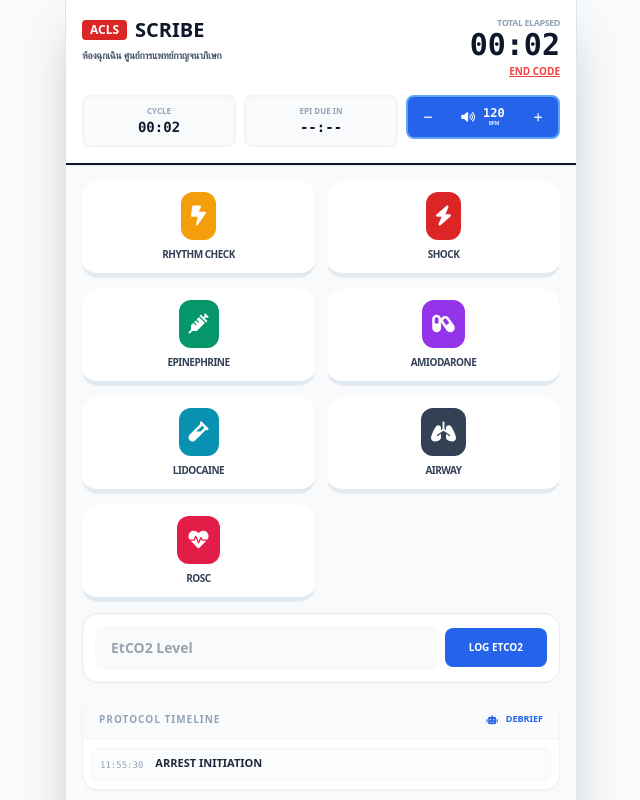
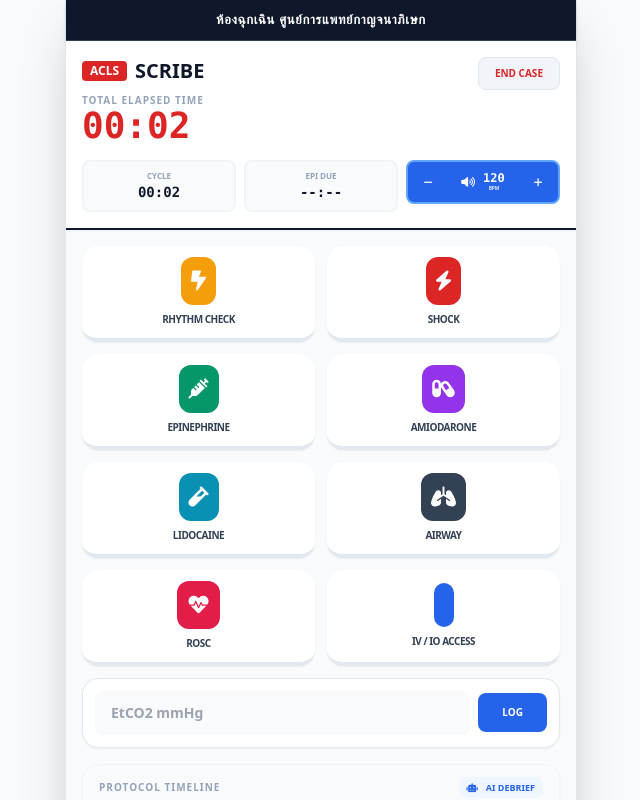
Before and after one commit to title-1k/ACLS-Notator, a React (Vite) app: page / in a window 1280 px wide. Both pictures are taken after a click on the button "START CODE". Shown: the top 800 px of the page, without its empty margins (319-959 px from the left). Built offline with nearby package versions, Linux system fonts and the light colour scheme.

Commit message:
feat: Enhance rhythm check and add hospital banner
Adjusted the automatic rhythm check trigger to occur precisely at 2 minutes. Removed unnecessary logic for shifting the cycle timer on manual rhythm checks. Added a high-visibility hospital banner to the application header.

```diff
--- a/App.tsx
+++ b/App.tsx
@@ -64,10 +64,9 @@ const App: React.FC = () => {
         const currentCycleElapsed = currentTotalElapsed - cycleStartTime;
         setCycleTime(currentCycleElapsed);
 
-        // Auto-trigger Rhythm Check at exactly 2 minutes (120,000 ms)
+        // Auto-trigger Rhythm Check at 2 minutes
         if (currentCycleElapsed >= 120000) {
           setShowRhythmPopover(true);
-          // Start next cycle immediately by shifting the baseline
           setCycleStartTime(prev => prev + 120000);
           if (window.navigator.vibrate) window.navigator.vibrate([200, 100, 200]);
         }
@@ -91,7 +90,6 @@ const App: React.FC = () => {
 
     if (type === ActionType.EPINEPHRINE) setLastEpiTime(timestamp);
     if (type === ActionType.RHYTHM_CHECK) {
-      // Manual log also resets the cycle timer to stay in sync with medical reality
       setCycleStartTime(timestamp);
     }
 
@@ -154,10 +152,17 @@ const App: React.FC = () => {
   };
 
   const epiDue = lastEpiTime !== null && (elapsedTime - lastEpiTime) >= 180000;
-  const cycleDue = cycleTime >= 110000; // Prepare for rhythm check 10s before
+  const cycleDue = cycleTime >= 110000;
 
   return (
     <div className="min-h-screen bg-slate-50 flex flex-col max-w-lg mx-auto shadow-none sm:shadow-2xl border-x border-slate-200">
+      {/* HIGH VISIBILITY HOSPITAL BANNER - ALWAYS VISIBLE AT TOP */}
+      <div className="bg-slate-900 text-white px-4 py-2.5 shadow-md no-print border-b border-slate-700">
+        <p className="text-[13px] font-black uppercase tracking-wider text-center">
+          ห้องฉุกเฉิน ศูนย์การแพทย์กาญจนาภิเษก
+        </p>
+      </div>
+
       <header className="p-4 bg-white border-b-2 border-slate-900 sticky top-0 z-50 shadow-sm no-print">
         <div className="flex justify-between items-start mb-4">
           <div className="flex-1">
@@ -165,19 +170,29 @@ const App: React.FC = () => {
               <span className="bg-red-600 text-white px-2 py-0.5 rounded text-xs">ACLS</span>
               SCRIBE
             </h1>
-            <p className="text-[10px] font-bold text-slate-600 mt-1 uppercase tracking-tight">ห้องฉุกเฉิน ศูนย์การแพทย์กาญจนาภิเษก</p>
+            <div className="mt-2">
+               {arrest.isActive ? (
+                <div className="flex flex-col">
+                  <span className="text-[10px] font-black text-slate-400 uppercase tracking-widest">TOTAL ELAPSED TIME</span>
+                  <span className="text-4xl font-mono font-black text-red-600 leading-none drop-shadow-sm">{formatTime(elapsedTime)}</span>
+                </div>
+              ) : (
+                <div className="flex items-center gap-2 text-slate-400 text-[10px] font-bold uppercase tracking-widest">
+                  <span className="w-2 h-2 rounded-full bg-slate-200"></span>
+                  Ready to record
+                </div>
+              )}
+            </div>
           </div>
 
           <div className="flex flex-col items-end">
-            {arrest.isActive ? (
-              <div className="flex flex-col items-end">
-                <span className="text-[9px] font-black text-slate-400 uppercase tracking-tighter">TOTAL ELAPSED</span>
-                <span className="text-3xl font-mono font-black text-slate-900 leading-none">{formatTime(elapsedTime)}</span>
-                <button onClick={() => setArrest(p => ({...p, isActive: false}))} className="text-[10px] font-black text-red-500 uppercase underline mt-1">End Code</button>
-              </div>
+            {!arrest.isActive ? (
+              <button onClick={startArrest} className="bg-red-600 text-white px-6 py-4 rounded-2xl font-black uppercase text-xs shadow-xl active:scale-95 transition-all">
+                Start Code
+              </button>
             ) : (
-              <button onClick={startArrest} className="bg-red-600 text-white px-6 py-3 rounded-xl font-black uppercase text-xs shadow-lg active:scale-95">
-                Start Code
+              <button onClick={() => setArrest(p => ({...p, isActive: false}))} className="bg-slate-100 text-red-600 px-4 py-2 rounded-lg font-black uppercase text-[10px] active:scale-95 border border-slate-200">
+                End Case
               </button>
             )}
           </div>
@@ -190,7 +205,7 @@ const App: React.FC = () => {
               <p className={`text-sm font-mono font-bold text-center ${cycleDue ? 'text-amber-600 animate-pulse' : 'text-slate-900'}`}>{formatTime(cycleTime)}</p>
             </div>
             <div className={`p-2 rounded-lg border-2 transition-all ${epiDue ? 'bg-green-50 border-green-500' : 'bg-slate-50 border-slate-100'}`}>
-              <p className="text-[8px] font-black text-slate-400 uppercase text-center">Epi Due In</p>
+              <p className="text-[8px] font-black text-slate-400 uppercase text-center">Epi Due</p>
               <p className={`text-sm font-mono font-bold text-center ${epiDue ? 'text-green-600 animate-pulse' : 'text-slate-900'}`}>
                 {lastEpiTime !== null ? formatTime(Math.max(0, 180000 - (elapsedTime - lastEpiTime))) : '--:--'}
               </p>
@@ -207,7 +222,7 @@ const App: React.FC = () => {
             {showRhythmPopover && (
               <div className="absolute top-full left-0 mt-2 z-[60] w-64 bg-white border-2 border-slate-300 rounded-3xl shadow-2xl p-5 animate-in slide-in-from-top duration-150 ring-8 ring-red-500/10">
                 <p className="text-[11px] font-black text-red-600 uppercase mb-4 text-center tracking-widest flex items-center justify-center gap-2">
-                  <i className="fas fa-heart-pulse animate-beat"></i> Rhythm Check Required
+                  <i className="fas fa-heart-pulse animate-beat"></i> Rhythm Check
                 </p>
                 <div className="grid grid-cols-2 gap-3">
                   <button onClick={() => { logEvent(ActionType.RHYTHM_CHECK, 'VF'); setShowRhythmPopover(false); }} className="bg-red-600 text-white text-xs font-black py-4 rounded-2xl shadow-md active:scale-95">VF</button>
@@ -215,20 +230,24 @@ const App: React.FC = () => {
                   <button onClick={() => { logEvent(ActionType.RHYTHM_CHECK, 'PEA'); setShowRhythmPopover(false); }} className="bg-slate-800 text-white text-xs font-black py-4 rounded-2xl shadow-md active:scale-95">PEA</button>
                   <button onClick={() => { logEvent(ActionType.RHYTHM_CHECK, 'Asystole'); setShowRhythmPopover(false); }} className="bg-slate-800 text-white text-xs font-black py-4 rounded-2xl shadow-md active:scale-95">Asystole</button>
                 </div>
-                <button onClick={() => setShowRhythmPopover(false)} className="w-full mt-4 py-2 text-[8px] font-black text-slate-400 uppercase tracking-widest">Close Popover</button>
+                <button onClick={() => setShowRhythmPopover(false)} className="w-full mt-4 py-2 text-[8px] font-black text-slate-400 uppercase tracking-widest">Dismiss</button>
               </div>
             )}
           </div>
           <InterventionButton label="Shock" icon="bolt" color="red" onClick={() => logEvent(ActionType.SHOCK)} disabled={!arrest.isActive} />
           <InterventionButton label="Epinephrine" icon="syringe" color="emerald" onClick={() => logEvent(ActionType.EPINEPHRINE)} disabled={!arrest.isActive} urgent={epiDue} />
           <InterventionButton label="Amiodarone" icon="capsules" color="purple" onClick={() => logEvent(ActionType.AMIODARONE_300)} disabled={!arrest.isActive} />
+
+          {/* LIDOCAINE BUTTON - GUARANTEED PRESENT */}
           <InterventionButton label="Lidocaine" icon="vial" color="cyan" onClick={() => logEvent(ActionType.LIDOCAINE)} disabled={!arrest.isActive} />
+
           <InterventionButton label="Airway" icon="lungs" color="slate" onClick={() => logEvent(ActionType.INTUBATION)} disabled={!arrest.isActive} />
           <InterventionButton label="ROSC" icon="heart-pulse" color="rose" onClick={() => { logEvent(ActionType.ROSC); playROSCAlert(); }} disabled={!arrest.isActive} />
+          <InterventionButton label="IV / IO Access" icon="faucet-drip" color="blue" onClick={() => logEvent(ActionType.IV_IO)} disabled={!arrest.isActive} />
 
-          <div className="col-span-2 bg-white p-3 rounded-2xl border border-slate-200 flex gap-2 items-center">
-            <input type="number" placeholder="EtCO2 Level" value={etco2Input} onChange={e => setEtco2Input(e.target.value)} disabled={!arrest.isActive} className="flex-1 bg-slate-50 border-none rounded-lg px-4 py-3 text-sm font-bold focus:ring-2 focus:ring-blue-500 outline-none" />
-            <button onClick={() => { logEvent(ActionType.ETCO2, `${etco2Input} mmHg`); setEtco2Input(''); }} className="bg-blue-600 text-white px-6 py-3 rounded-lg font-black uppercase text-[10px]">Log EtCO2</button>
+          <div className="col-span-2 bg-white p-3 rounded-2xl border border-slate-200 flex gap-2 items-center shadow-sm">
+            <input type="number" placeholder="EtCO2 mmHg" value={etco2Input} onChange={e => setEtco2Input(e.target.value)} disabled={!arrest.isActive} className="flex-1 bg-slate-50 border-none rounded-lg px-4 py-3 text-sm font-bold focus:ring-2 focus:ring-blue-500 outline-none" />
+            <button onClick={() => { logEvent(ActionType.ETCO2, `${etco2Input} mmHg`); setEtco2Input(''); }} className="bg-blue-600 text-white px-6 py-3 rounded-lg font-black uppercase text-[10px] active:scale-95">Log</button>
           </div>
         </div>
 
@@ -236,9 +255,9 @@ const App: React.FC = () => {
           <div className="px-4 py-3 bg-slate-50 border-b border-slate-100 flex justify-between items-center">
             <span className="text-[10px] font-black text-slate-400 uppercase tracking-widest">Protocol Timeline</span>
             {arrest.events.length > 0 && (
-               <button onClick={handleAIAnalysis} disabled={isAnalyzing} className="text-[9px] font-black text-blue-600 uppercase flex items-center gap-2">
+               <button onClick={handleAIAnalysis} disabled={isAnalyzing} className="text-[9px] font-black text-blue-600 uppercase flex items-center gap-2 px-2 py-1 bg-blue-50 rounded-lg">
                  {isAnalyzing ? <i className="fas fa-spinner fa-spin"></i> : <i className="fas fa-robot"></i>}
-                 Debrief
+                 AI Debrief
                </button>
             )}
           </div>
@@ -246,7 +265,7 @@ const App: React.FC = () => {
             {arrest.events.map(e => (
               <div key={e.id} className="flex gap-3 items-start p-2 rounded-lg bg-slate-50/50 border border-slate-100">
                 <span className="text-[9px] font-mono text-slate-400 mt-0.5">{e.wallTime}</span>
-                <div>
+                <div className="flex-1">
                   <p className="text-[11px] font-black text-slate-800 uppercase leading-none">{e.type}</p>
                   {e.details && <p className="text-[9px] text-slate-500 mt-1 italic">{e.details}</p>}
                 </div>
@@ -254,8 +273,8 @@ const App: React.FC = () => {
             ))}
             {arrest.events.length === 0 && (
               <div className="p-8 text-center text-slate-300">
-                <i className="fas fa-file-medical text-3xl mb-2 opacity-20"></i>
-                <p className="text-[10px] font-bold uppercase tracking-widest">Recording standby...</p>
+                <i className="fas fa-clipboard-check text-3xl mb-2 opacity-20"></i>
+                <p className="text-[10px] font-bold uppercase tracking-widest">No Events Logged</p>
               </div>
             )}
           </div>
@@ -266,13 +285,13 @@ const App: React.FC = () => {
         <div className="fixed inset-0 z-[100] bg-slate-900/90 backdrop-blur-sm flex items-end sm:items-center justify-center p-4 no-print">
           <div className="bg-white w-full max-w-md rounded-t-3xl sm:rounded-3xl p-6 shadow-2xl animate-in slide-in-from-bottom duration-300">
             <div className="flex justify-between items-start mb-6">
-              <h2 className="text-xl font-black text-slate-900">Clinical Case Review</h2>
+              <h2 className="text-xl font-black text-slate-900">Medical Case Review</h2>
               <button onClick={() => setShowAnalysis(false)} className="text-slate-300 text-2xl"><i className="fas fa-times"></i></button>
             </div>
             <div className="max-h-[60vh] overflow-y-auto text-sm leading-relaxed text-slate-700 bg-slate-50 p-5 rounded-2xl border border-slate-100 mb-6 whitespace-pre-wrap font-sans">
               {analysisResult}
             </div>
-            <button onClick={() => window.print()} className="w-full bg-slate-900 text-white py-4 rounded-xl font-black uppercase tracking-widest text-xs flex items-center justify-center gap-3">
+            <button onClick={() => window.print()} className="w-full bg-slate-900 text-white py-4 rounded-xl font-black uppercase tracking-widest text-xs flex items-center justify-center gap-3 active:scale-95 transition-transform">
               <i className="fas fa-print"></i> Print Official Record
             </button>
           </div>
@@ -280,7 +299,7 @@ const App: React.FC = () => {
       )}
 
       <footer className="p-4 bg-slate-100 text-[8px] text-slate-400 text-center border-t border-slate-200 uppercase font-black tracking-widest no-print">
-        ACLS Scribe • For Medical Professionals Only
+        ACLS Scribe • version 1.0.4 • Medical Use Only
       </footer>
     </div>
   );
@@ -290,10 +309,10 @@ const App: React.FC = () => {
     setIsAnalyzing(true);
     try {
       const result = await analyzeArrest(arrest.events);
-      setAnalysisResult(result || "Unable to generate review.");
+      setAnalysisResult(result || "Review generation failed.");
       setShowAnalysis(true);
     } catch (e) {
-      setAnalysisResult("AI service currently unavailable.");
+      setAnalysisResult("AI Analysis currently unavailable.");
       setShowAnalysis(true);
     } finally {
       setIsAnalyzing(false);
@@ -309,7 +328,8 @@ const InterventionButton: React.FC<{ label: string; icon: string; color: string;
     purple: 'bg-purple-600',
     slate: 'bg-slate-700',
     rose: 'bg-rose-600',
-    cyan: 'bg-cyan-600'
+    cyan: 'bg-cyan-600',
+    blue: 'bg-blue-600'
   };
 
   return (
@@ -321,7 +341,7 @@ const InterventionButton: React.FC<{ label: string; icon: string; color: string;
       <div className={`p-2.5 rounded-xl text-white ${colorMap[color] || 'bg-slate-500'}`}>
         <i className={`fas fa-${icon} text-xl`}></i>
       </div>
-      <span className="text-[10px] font-black uppercase text-slate-700 tracking-tighter leading-tight">{label}</span>
+      <span className="text-[10px] font-black uppercase text-slate-700 tracking-tighter leading-tight text-center px-1">{label}</span>
     </button>
   );
 };
```
